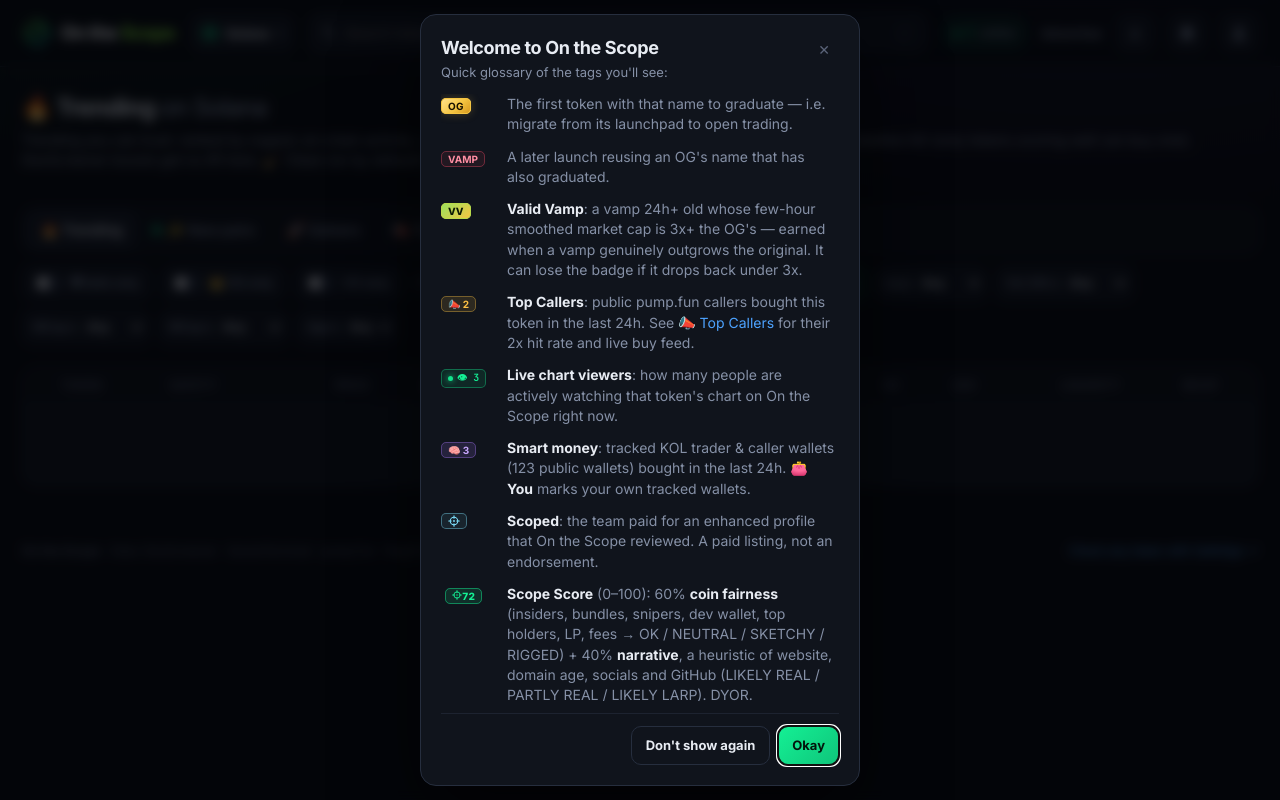
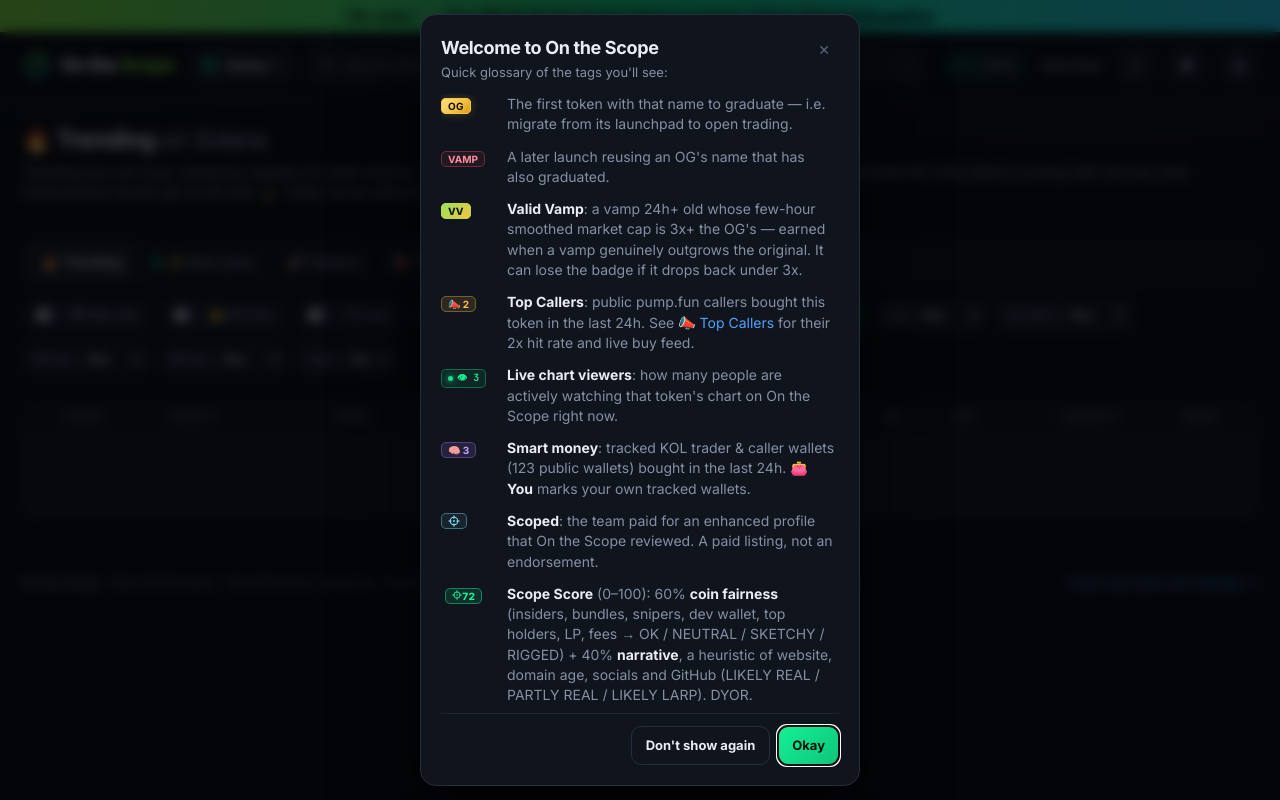
Before and after one commit to tethegamer/trenchscope, a website: page public/index.html in a window 1280 px wide. Drawn offline with Linux system fonts and the light colour scheme; no server answers.

Commit message:
Add CA: soon top bar

```diff
--- a/public/index.html
+++ b/public/index.html
@@ -21,6 +21,7 @@
 <link rel="stylesheet" href="/app.css">
 </head>
 <body>
+<div id="ca-bar" style="background:linear-gradient(90deg,#84e639,#14f195,#22d3ee);color:#05090f;text-align:center;font:800 14px/1 Inter,system-ui,sans-serif;padding:9px 12px;letter-spacing:.3px">CA: soon 🔭 · The official On the Scope token is coming. Follow <a href="https://x.com/OnTheScopeFun" target="_blank" rel="noopener" style="color:#05090f;text-decoration:underline">@OnTheScopeFun</a></div>
 <header class="top">
   <a class="brand" href="/" data-link><img src="/logo.svg" alt="On the Scope logo" width="30" height="30"><span>On the <b>Scope</b></span></a>
   <button class="chainbtn" id="chainBtn" title="Select chain" aria-label="Select chain"></button>
```
